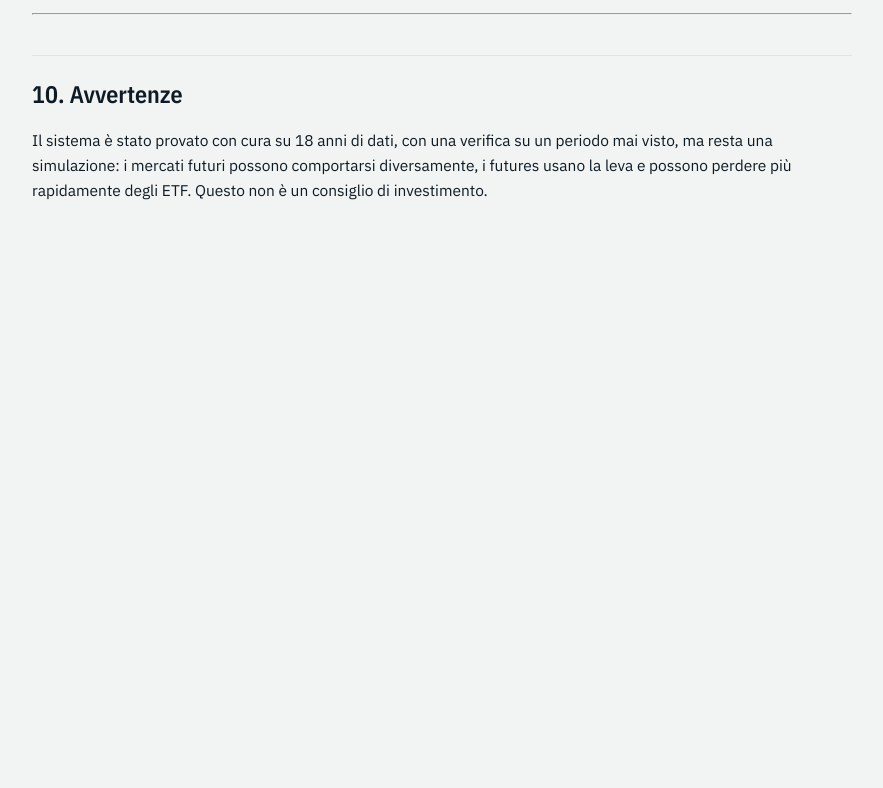
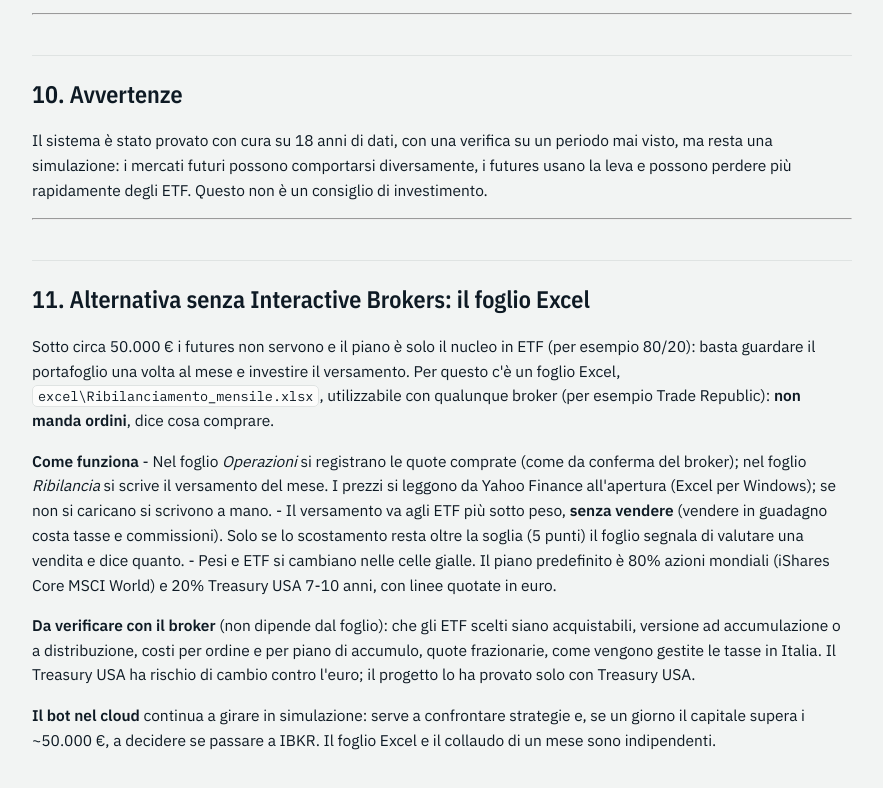
Before and after one commit to filippoborioli-ai/claudio-v5-risultati, a plain HTML site: page manuale.html in a window 1280 px wide. Shown: the part 5863-6651 px from the top of the page, without its empty margins (198-1081 px from the left). Before the commit the page ends 6145 px from the top, so only its background shows below. Drawn offline with nearby package versions, Linux system fonts and the light colour scheme.

Commit message:
Aggiornamento dei risultati

```diff
--- a/manuale.html
+++ b/manuale.html
@@ -327,4 +327,21 @@ compensabili con le perdite. Fai i conti prima di usare capitali importanti.</p>
 <h2>10. Avvertenze</h2>
 <p>Il sistema è stato provato con cura su 18 anni di dati, con una verifica su un periodo mai visto,
 ma resta una simulazione: i mercati futuri possono comportarsi diversamente, i futures usano la
-leva e possono perdere più rapidamente degli ETF. Questo non è un consiglio di investimento.</p></main></body></html>
+leva e possono perdere più rapidamente degli ETF. Questo non è un consiglio di investimento.</p>
+<hr />
+<h2>11. Alternativa senza Interactive Brokers: il foglio Excel</h2>
+<p>Sotto circa 50.000 € i futures non servono e il piano è solo il nucleo in ETF (per esempio 80/20): basta guardare il portafoglio una
+volta al mese e investire il versamento. Per questo c'è un foglio Excel, <code>excel\Ribilanciamento_mensile.xlsx</code>, utilizzabile con
+qualunque broker (per esempio Trade Republic): <strong>non manda ordini</strong>, dice cosa comprare.</p>
+<p><strong>Come funziona</strong>
+- Nel foglio <em>Operazioni</em> si registrano le quote comprate (come da conferma del broker); nel foglio <em>Ribilancia</em> si scrive il
+  versamento del mese. I prezzi si leggono da Yahoo Finance all'apertura (Excel per Windows); se non si caricano si scrivono a mano.
+- Il versamento va agli ETF più sotto peso, <strong>senza vendere</strong> (vendere in guadagno costa tasse e commissioni). Solo se lo scostamento
+  resta oltre la soglia (5 punti) il foglio segnala di valutare una vendita e dice quanto.
+- Pesi e ETF si cambiano nelle celle gialle. Il piano predefinito è 80% azioni mondiali (iShares Core MSCI World) e 20% Treasury USA
+  7-10 anni, con linee quotate in euro.</p>
+<p><strong>Da verificare con il broker</strong> (non dipende dal foglio): che gli ETF scelti siano acquistabili, versione ad accumulazione o a
+distribuzione, costi per ordine e per piano di accumulo, quote frazionarie, come vengono gestite le tasse in Italia. Il Treasury USA ha
+rischio di cambio contro l'euro; il progetto lo ha provato solo con Treasury USA.</p>
+<p><strong>Il bot nel cloud</strong> continua a girare in simulazione: serve a confrontare strategie e, se un giorno il capitale supera i ~50.000 €,
+a decidere se passare a IBKR. Il foglio Excel e il collaudo di un mese sono indipendenti.</p></main></body></html>
```
Also changed, not shown: guida.html (+4 -1 lines).
